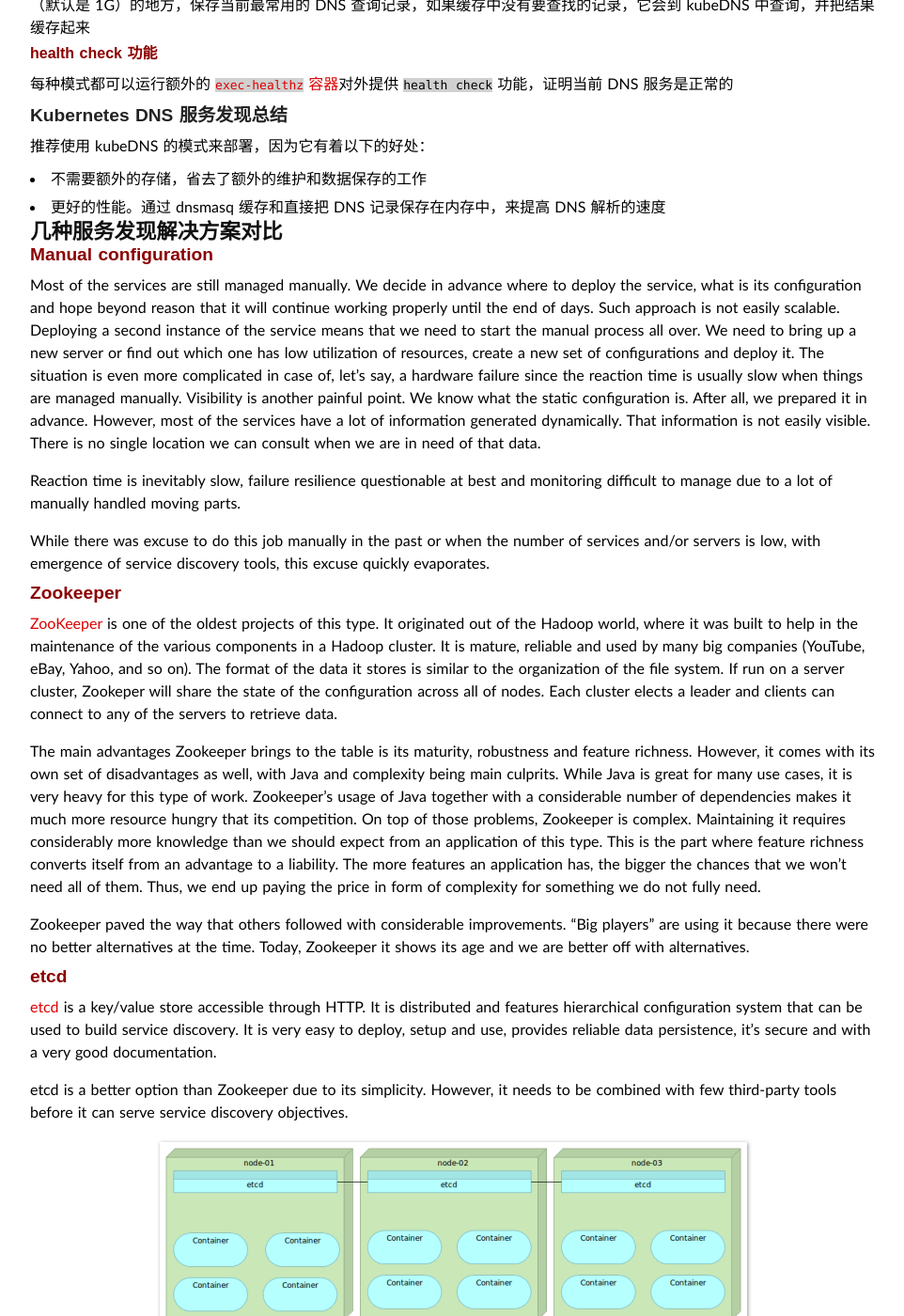
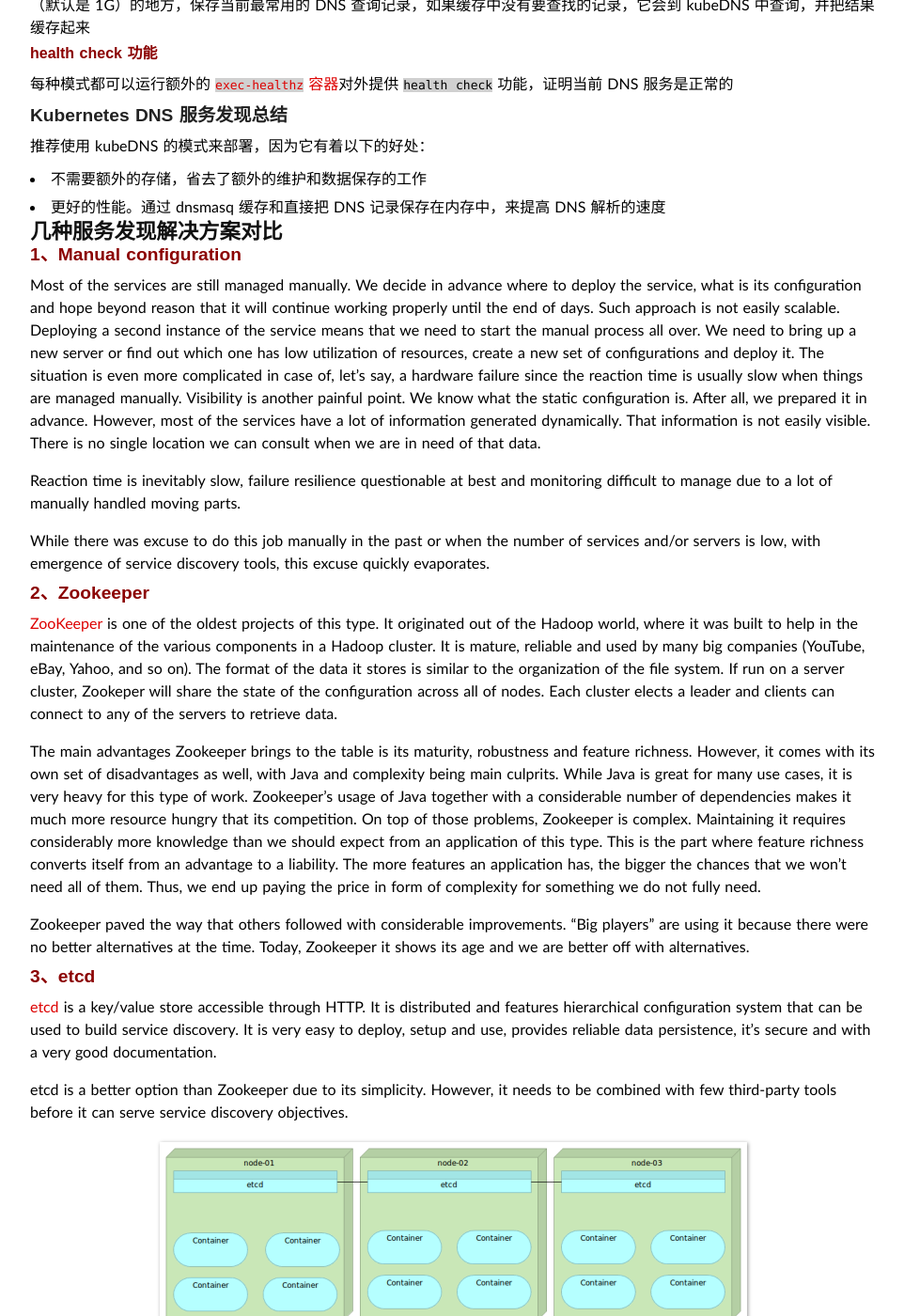
Before and after one commit to duyanghao/duyanghao.github.io, a Jekyll site: the page built from _posts/2017-9-5-Kubernetes-Service-Discovery.md, in a window 1280 px wide and 1400 px high, scrolled down 6801 px. Shown: the whole window at 94% size, without its empty margins (158-1120 px from the left). Built offline with Jekyll 4.4.1, drawn with Linux system fonts in a browser that asks for light colours; some web fonts are replaced; comment, search, counter and statistics services are not loaded.

Commit message:
Update 2017-9-5-Kubernetes-Service-Discovery.md
Signed-off-by: “duyanghao” <1294057873@qq.com>

```diff
--- a/_posts/2017-9-5-Kubernetes-Service-Discovery.md
+++ b/_posts/2017-9-5-Kubernetes-Service-Discovery.md
@@ -294,7 +294,7 @@
 
 ## 几种服务发现解决方案对比
 
-### <font color="#8B0000">Manual configuration</font>
+### <font color="#8B0000">1、Manual configuration</font>
 
 Most of the services are still managed manually. We decide in advance where to deploy the service, what is its configuration and hope beyond reason that it will continue working properly until the end of days. Such approach is not easily scalable. Deploying a second instance of the service means that we need to start the manual process all over. We need to bring up a new server or find out which one has low utilization of resources, create a new set of configurations and deploy it. The situation is even more complicated in case of, let’s say, a hardware failure since the reaction time is usually slow when things are managed manually. Visibility is another painful point. We know what the static configuration is. After all, we prepared it in advance. However, most of the services have a lot of information generated dynamically. That information is not easily visible. There is no single location we can consult when we are in need of that data.
 
@@ -302,7 +302,7 @@
 
 While there was excuse to do this job manually in the past or when the number of services and/or servers is low, with emergence of service discovery tools, this excuse quickly evaporates.
 
-### <font color="#8B0000">Zookeeper</font>
+### <font color="#8B0000">2、Zookeeper</font>
 
 [ZooKeeper](http://zookeeper.apache.org/) is one of the oldest projects of this type. It originated out of the Hadoop world, where it was built to help in the maintenance of the various components in a Hadoop cluster. It is mature, reliable and used by many big companies (YouTube, eBay, Yahoo, and so on). The format of the data it stores is similar to the organization of the file system. If run on a server cluster, Zookeper will share the state of the configuration across all of nodes. Each cluster elects a leader and clients can connect to any of the servers to retrieve data.
 
@@ -310,7 +310,7 @@
 
 Zookeeper paved the way that others followed with considerable improvements. “Big players” are using it because there were no better alternatives at the time. Today, Zookeeper it shows its age and we are better off with alternatives.
 
-### <font color="#8B0000">etcd</font>
+### <font color="#8B0000">3、etcd</font>
 
 [etcd](https://github.com/coreos/etcd) is a key/value store accessible through HTTP. It is distributed and features hierarchical configuration system that can be used to build service discovery. It is very easy to deploy, setup and use, provides reliable data persistence, it’s secure and with a very good documentation.
 
@@ -342,7 +342,7 @@
 
 Before we make the final verdict, let’s take a look at another combination of tools with similar goals. After all, we should never settle for some solution without investigating alternatives.
 
-### <font color="#8B0000">Consul</font>
+### <font color="#8B0000">4、Consul</font>
 
 [Consul](https://www.consul.io/) is strongly consistent datastore that uses gossip to form dynamic clusters. It features hierarchical key/value store that can be used not only to store data but also to register watches that can be used for a variety of tasks from sending notifications about data changes to running health checks and custom commands depending on their output.
 
```
